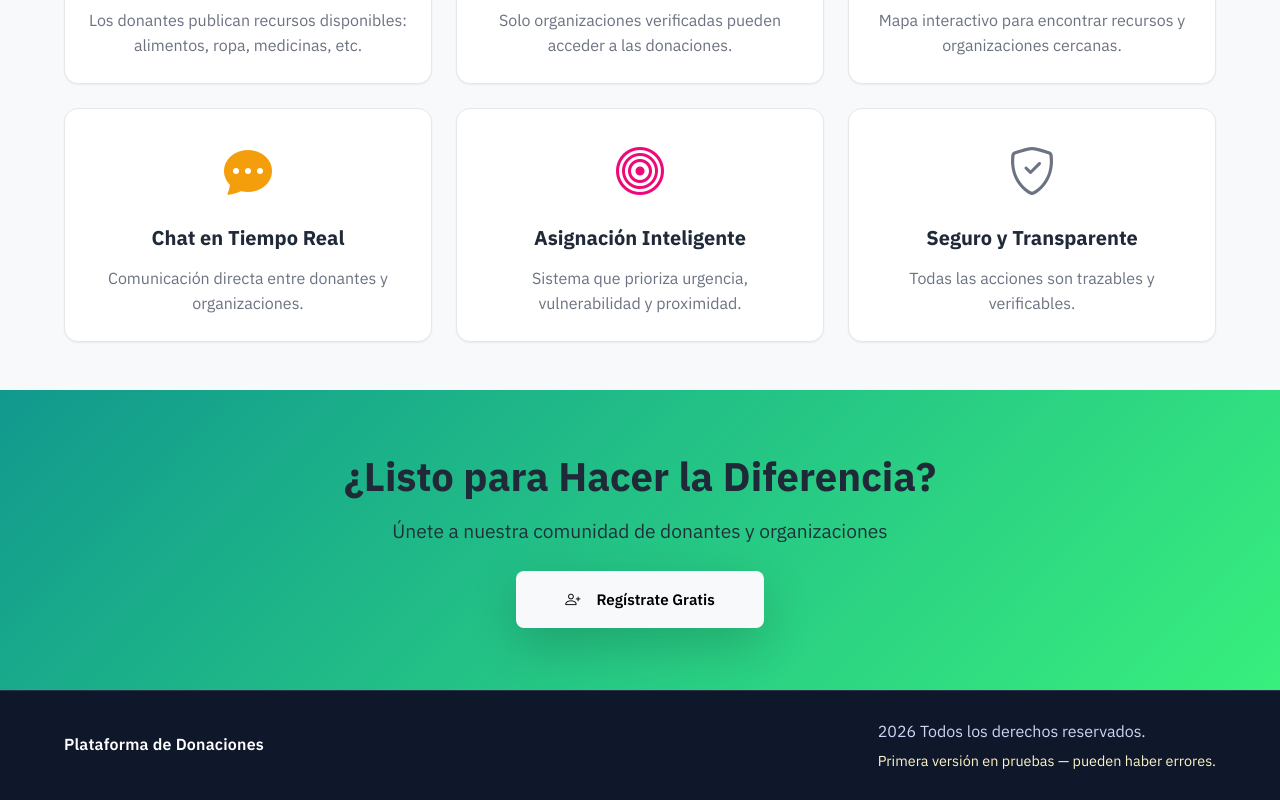
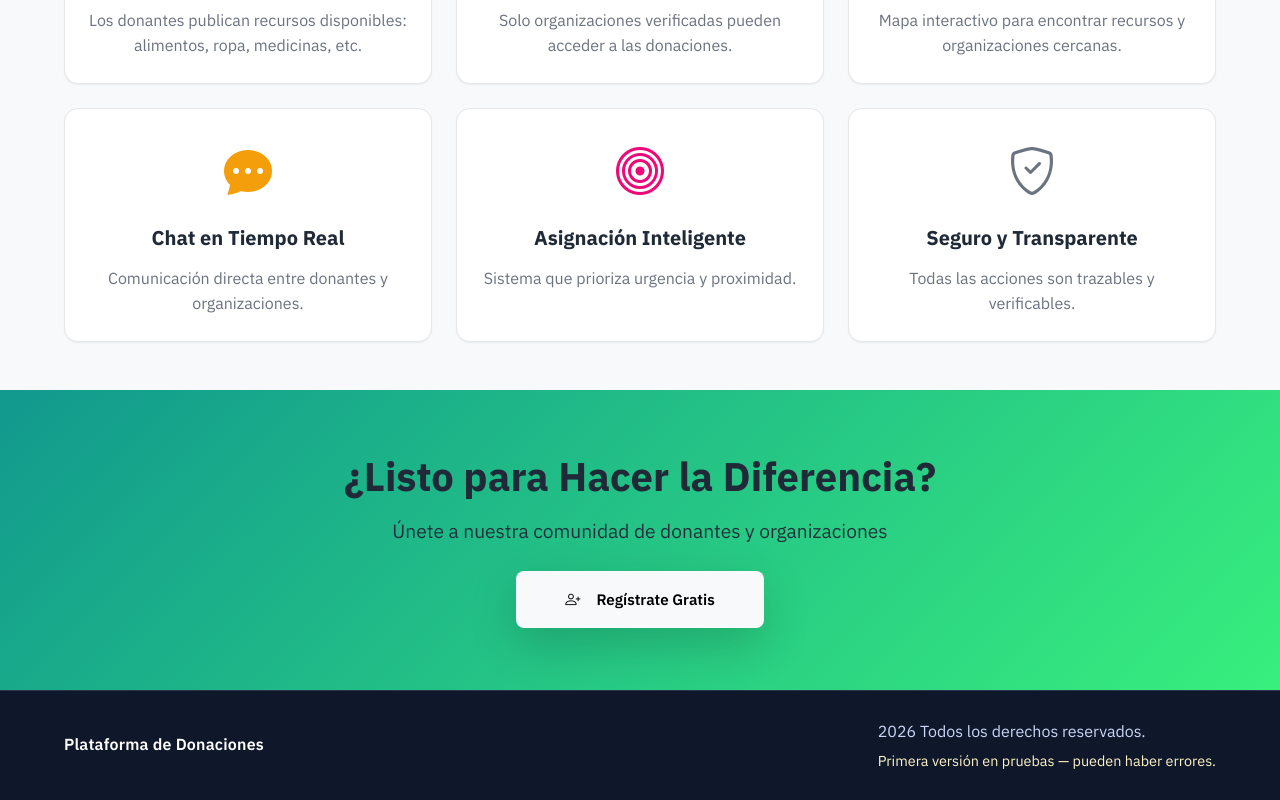
Before and after one commit to oiercar19/PFG-Plataforma-Donaciones, a React (Create React App) app in the folder frontend/: page / in a window 1280 px wide. Shown: the part 795-1595 px from the top of the page. Built offline with nearby package versions, Linux system fonts and the light colour scheme; no server answers.

Commit message:
refactor (Frontend): simplify description.

```diff
--- a/frontend/src/pages/Home.js
+++ b/frontend/src/pages/Home.js
@@ -155,7 +155,7 @@ const Home = () => {
                             { icon: 'bi-building-check', title: 'ONGs Validadas', desc: 'Solo organizaciones verificadas pueden acceder a las donaciones.', color: '#11998e' },
                             { icon: 'bi-geo-alt-fill', title: 'Visualización Geográfica', desc: 'Mapa interactivo para encontrar recursos y organizaciones cercanas.', color: '#0ea5e9' },
                             { icon: 'bi-chat-dots-fill', title: 'Chat en Tiempo Real', desc: 'Comunicación directa entre donantes y organizaciones.', color: '#f59e0b' },
-                            { icon: 'bi-bullseye', title: 'Asignación Inteligente', desc: 'Sistema que prioriza urgencia, vulnerabilidad y proximidad.', color: '#ee0979' },
+                            { icon: 'bi-bullseye', title: 'Asignación Inteligente', desc: 'Sistema que prioriza urgencia y proximidad.', color: '#ee0979' },
                             { icon: 'bi-shield-check', title: 'Seguro y Transparente', desc: 'Todas las acciones son trazables y verificables.', color: '#6b7280' }
                         ].map((feature, idx) => (
                             <Col md={6} lg={4} key={idx}>
```
